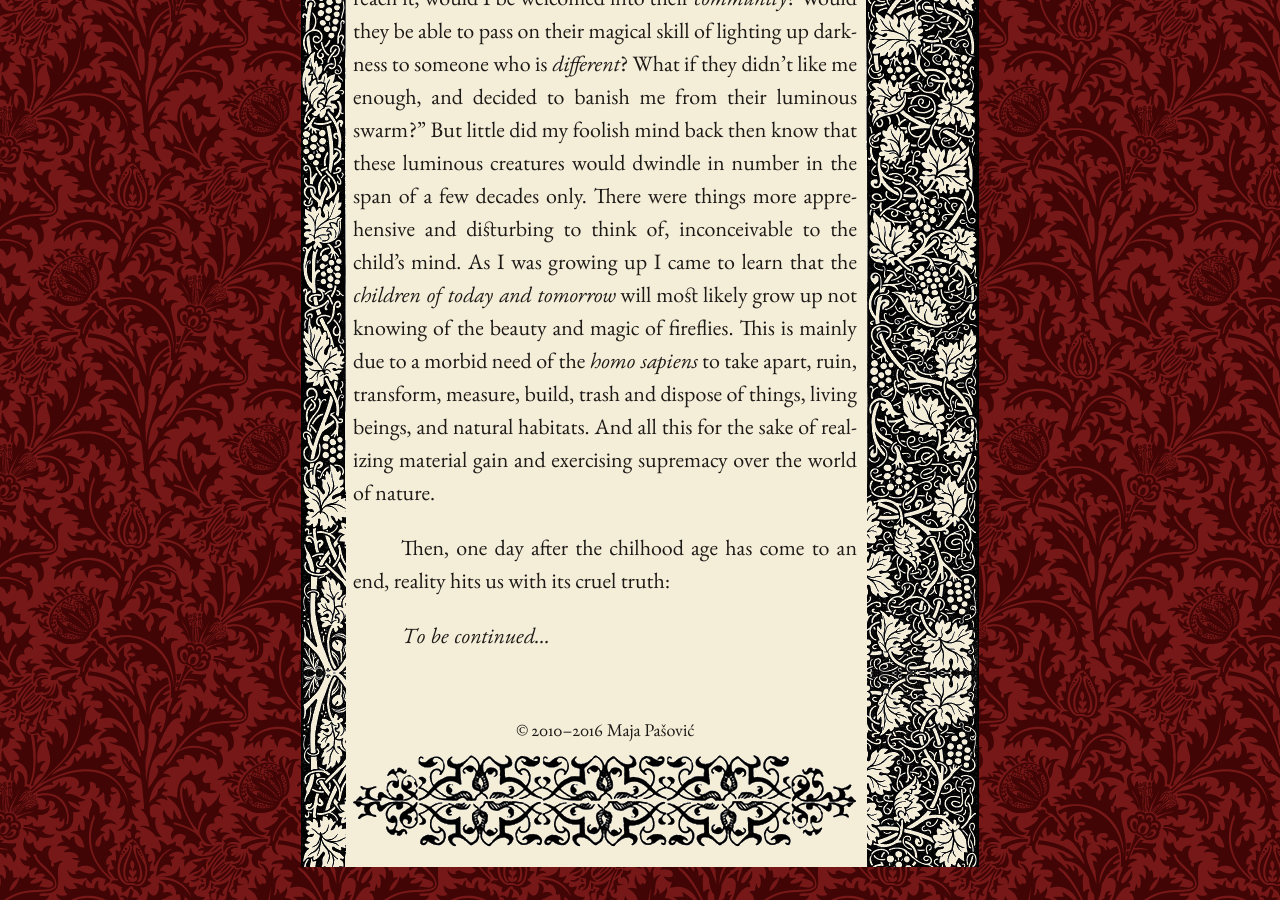
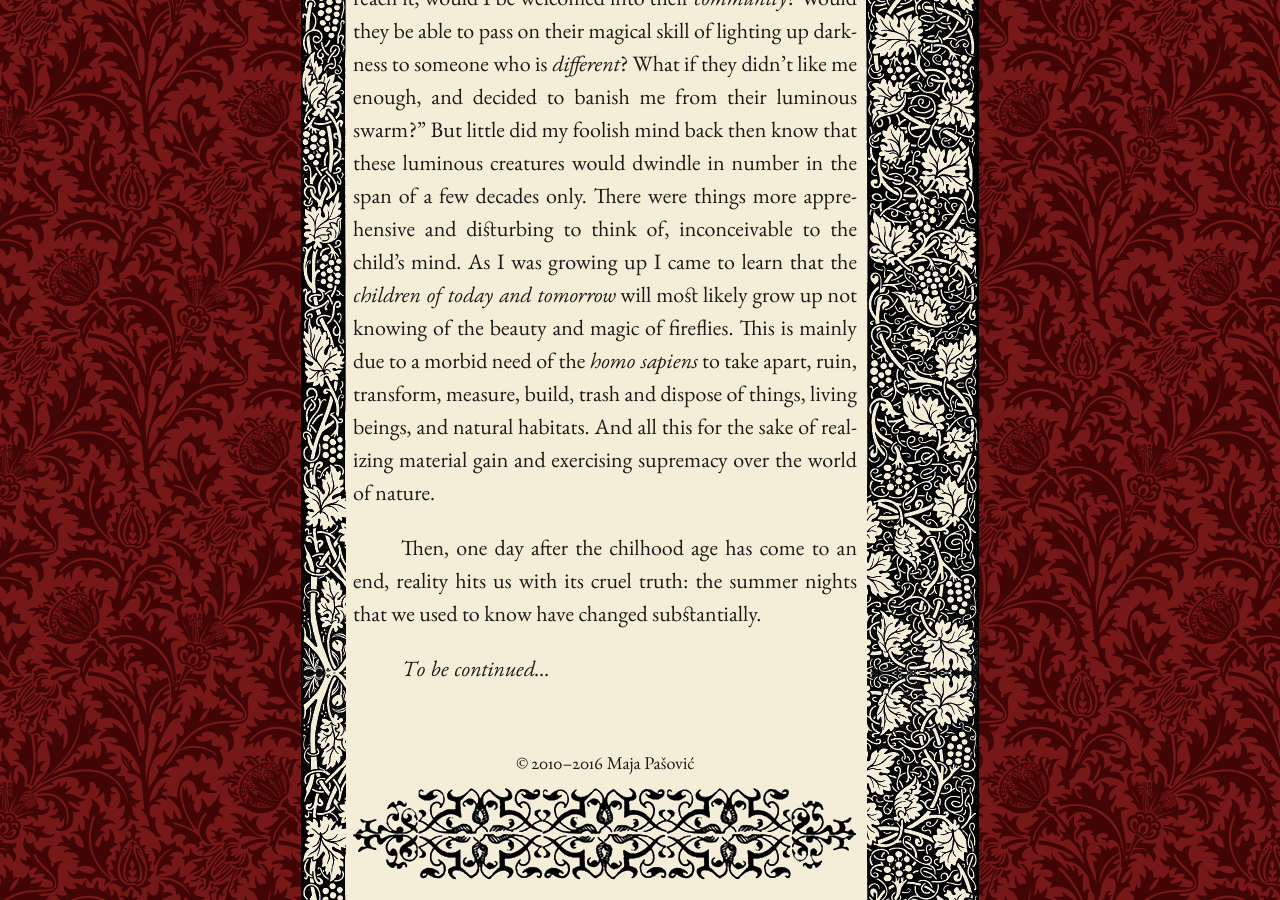
Before and after one commit to mpasovic/majapasovic.org, a Jekyll site: the page built from _posts/2016-07-06-a-lamenting-song-for-fireflies-progressive-destruction-of-the-environment-and-its-consequences.md, in a window 1280 px wide and 900 px high, scrolled down 2288 px. Built offline with Jekyll 4.4.1, drawn with Linux system fonts in a browser that asks for light colours; nearby versions of some CDN libraries.

Commit message:
Updated 2016-07-06-a-lamenting-song-for-fireflies-progressive-destruction-of-the-environment-and-its-consequences.md

```diff
--- a/_posts/2016-07-06-a-lamenting-song-for-fireflies-progressive-destruction-of-the-environment-and-its-consequences.md
+++ b/_posts/2016-07-06-a-lamenting-song-for-fireflies-progressive-destruction-of-the-environment-and-its-consequences.md
@@ -25,6 +25,6 @@ title: >-
 *****
 As a child, I wondered if fireflies came out at night from a mysterious land/habitat, invisible to humans. A never-ending stream of questions titillated my youthful imagination: "How could I reach their habitat? Even if there was a way to reach it, would I be welcomed into their *community*? Would they be able to pass on their magical skill of lighting up darkness to someone who is *different*? What if they didn't like me enough, and decided to banish me from their luminous swarm?" But little did my foolish mind back then know that these luminous creatures would dwindle in number in the span of a few decades only. There were things more apprehensive and disturbing to think of, inconceivable to the child's mind. As I was growing up I came to learn that the *children of today and tomorrow* will most likely grow up not knowing of the beauty and magic of fireflies. This is mainly due to a morbid need of the *homo sapiens* to take apart, ruin, transform, measure, build, trash and dispose of things, living beings, and natural habitats. And all this for the sake of realizing material gain and exercising supremacy over the world of nature.
 
-Then, one day after the chilhood age has come to an end, reality hits us with its cruel truth:
+Then, one day after the chilhood age has come to an end, reality hits us with its cruel truth: the summer nights that we used to know have changed substantially.
 
 *To be continued...*
```
